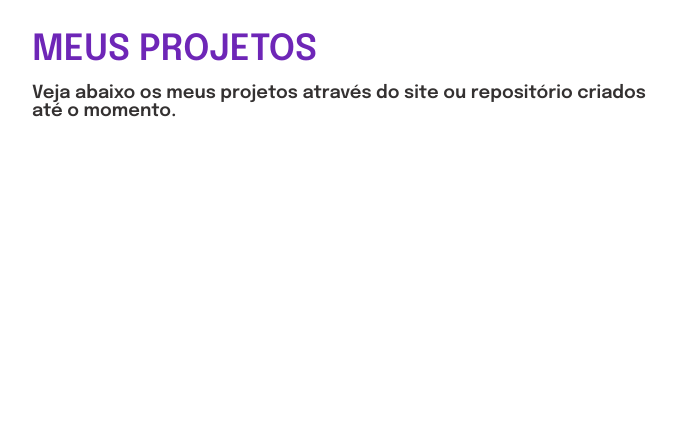
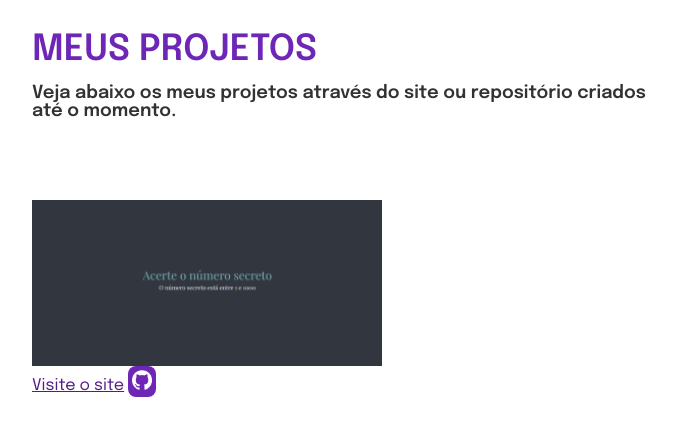
Before and after one commit to camilabrito24/portfolio, a PHP site: page /Projetos.php in a window 1280 px wide; the page is wider, and only the part inside the window is pictured. Shown: the part 148-584 px from the top of that part, without its empty margins (48-724 px from the left). Run offline with PHP 8.4, Linux system fonts and the light colour scheme.

Commit message:
N01_F02 - Criando a sessão dos cards do projeto.

```diff
--- a/Projetos.php
+++ b/Projetos.php
@@ -29,7 +29,14 @@
     </section>
     <section class="container-projetos">
         <section class="container-projetos-card">
-            <img>
+            <img src="src/projeto1.png" class="container-projetos-card-img">
+            <div class="container-projetos-btn">
+                <a href="" class="container-projetos-btn-site">Visite o site</a>
+
+                <button class="container-projetos-card-btn-github">
+                    <img src="src/github.png">
+                </button>
+            </div>
         </section>
     </section>
 </main>
--- a/styles/styles.css
+++ b/styles/styles.css
@@ -111,6 +111,31 @@ body{
     width: 50%;
 }
 
+.container-projetos{
+    margin: 5em;
+}
+
+.container-projetos-card{
+    border-radius: 8px;
+    display: flex;
+    flex-direction: column;
+}
+
+.container-projetos-card-img{
+    width: 350px;
+}
+
+.container-projetos-card-btn-github{
+    background-color: #6E26B7;
+    padding: 0.3em;
+    border: none;
+    border-radius: 8px;
+}
+
+.container-projetos-card-btn-github img{
+    width: 20px;
+}
+
 .rodape{
     background-color: #6E26B7;
     height: 8vh;
```
Also changed, not shown: src/github.png (added).
